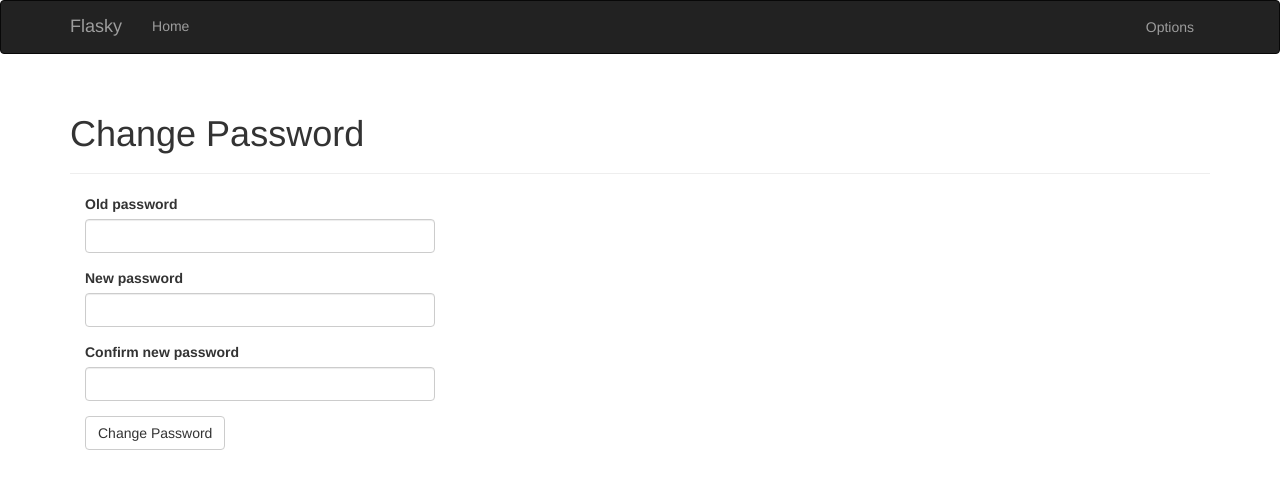
After one commit to JoseManuelMunozManzano/flasky, a Flask app: page /auth/changePassword in a window 1280 px wide. The commit adds this page. Shown: the top 489 px of the page. Run offline with Flask 2, Linux system fonts and the light colour scheme; the visitor is signed in with stand-in values (Sample User, id 1); data comes from the database, SQL or seed files in the repository; both versions use the stored data as it was after the commit; some libraries are stand-ins or nearby versions.

Commit message:
02-Added Change Password

```diff
--- a/app/auth/forms.py
+++ b/app/auth/forms.py
@@ -31,3 +31,11 @@ class RegistrationForm(FlaskForm):
     def validate_username(self, field):
         if User.query.filter_by(username=field.data).first():
             raise ValidationError('Username already in use.')
+
+
+class ChangePasswordForm(FlaskForm):
+    password_old = PasswordField('Old password', validators=[DataRequired()])
+    password_new = PasswordField('New password', validators=[
+        DataRequired(), EqualTo('password2_new', message='Password must match.')])
+    password2_new = PasswordField('Confirm new password', validators=[DataRequired()])
+    submit = SubmitField('Change Password')
--- a/app/auth/views.py
+++ b/app/auth/views.py
@@ -4,7 +4,7 @@ from flask_login import login_user, logout_user, login_required, \
 from . import auth
 from .. import db
 from ..models import User
-from .forms import LoginForm, RegistrationForm
+from .forms import LoginForm, RegistrationForm, ChangePasswordForm
 from ..email import send_email
 
 
@@ -85,3 +85,18 @@ def resend_confirmation():
     send_email(current_user.email, 'Confirm Your Account', 'auth/email/confirm', user=current_user, token=token)
     flash('A new confirmation email has been sent to you by email.')
     return redirect(url_for('main.index'))
+
+
+@auth.route('/changePassword', methods=['GET', 'POST'])
+@login_required
+def change_password():
+    form = ChangePasswordForm()
+    if form.validate_on_submit() and current_user.confirmed:
+        user = User.query.filter_by(email=current_user.email).first()
+        if user is not None:
+            user.password = form.password_new.data
+            db.session.add(user)
+            db.session.commit()
+        flash('You have changed your password. Thanks! ')
+        return redirect(url_for('auth.login'))
+    return render_template('auth/changePassword.html', form=form)
--- /dev/null
+++ b/app/templates/auth/changePassword.html
@@ -0,0 +1,13 @@
+{% extends "base.html" %}
+{% import "bootstrap/wtf.html" as wtf %}
+
+{% block title %}Flasky - Change Password{% endblock %}
+
+{% block page_content %}
+<div class="page-header">
+    <h1>Change Password</h1>
+</div>
+<div class="col-md-4">
+    {{ wtf.quick_form(form) }}
+</div>
+{% endblock %}
--- a/app/templates/base.html
+++ b/app/templates/base.html
@@ -25,8 +25,18 @@
                 <li><a href="/">Home</a></li>
             </ul>
             <ul class="nav navbar-nav navbar-right">
-                {% if current_user.isauthenticated %}
-                <li><a href="{{ url_for('auth.logout') }}">Log Out</a></li>
+                {% if current_user.is_authenticated %}
+                <!--<li><a href="{{ url_for('auth.logout') }}">Log Out</a></li> -->
+                <li class="dropdown">
+                    <a href="#" class="btn dropdown-toggle" id="our_services" data-toggle="dropdown"
+                       aria-haspopup="true" aria-expanded="false">
+                        Options
+                    </a>
+                    <ul class="dropdown-menu" aria-labelledby="our_services">
+                        <li><a href="{{ url_for('auth.change_password') }}" class="dropdown-item">Change Password</a></li>
+                        <li><a href="{{ url_for('auth.logout') }}" class="dropdown-item">Log Out</a></li>
+                    </ul>
+                </li>
                 {% else %}
                 <li><a href="{{ url_for('auth.login') }}">Log In</a></li>
                 {% endif %}
```
Also changed, not shown: tests/test_user_model.py (+10 -0 lines), data-dev.sqlite.
